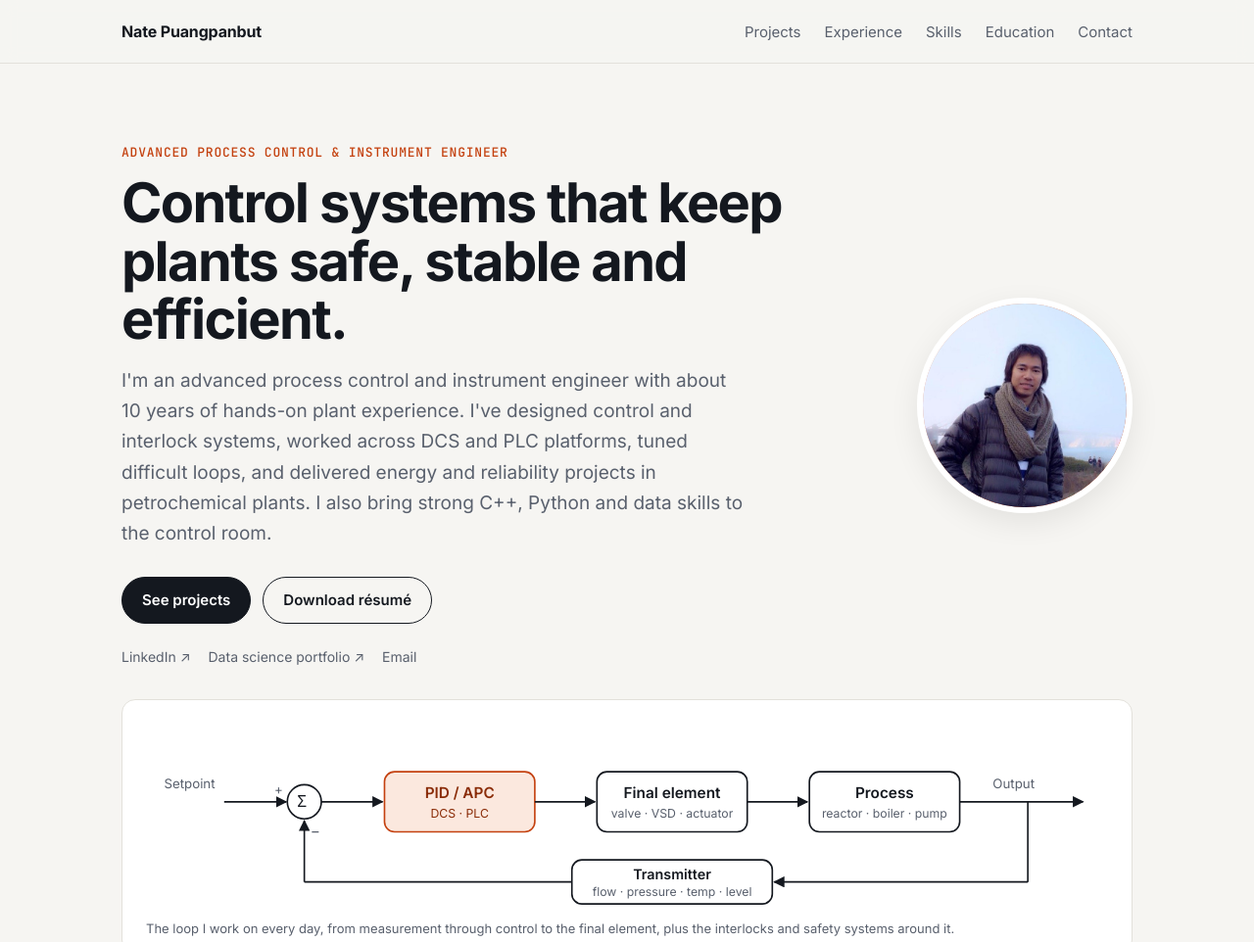
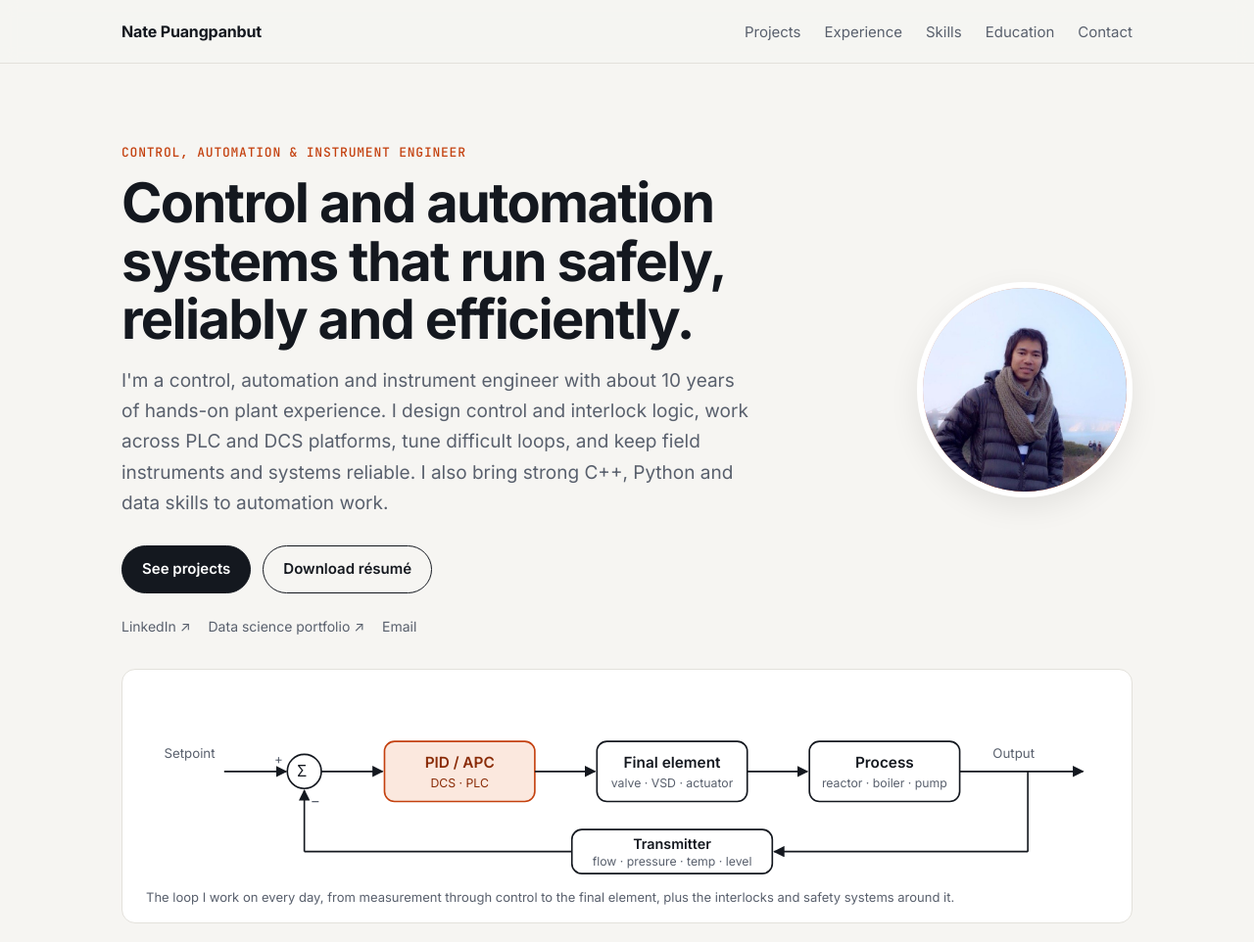
Before and after one commit to Suraporn/controls, a plain HTML site: page home.html in a window 1280 px wide. Shown: the top 962 px of the page at 98% size. Drawn offline with Linux system fonts and the light colour scheme.

Commit message:
Retitle: Control, Automation & Instrument Engineer
Co-Authored-By: Claude Opus 5.5 <noreply@anthropic.com>
Claude-Session: https://claude.ai/code/session_01UruXyFa6MFQ1Tx7dA4cFeC

```diff
--- a/home.html
+++ b/home.html
@@ -3,10 +3,10 @@
 <head>
 <meta charset="utf-8">
 <meta name="viewport" content="width=device-width, initial-scale=1">
-<title>Nate Puangpanbut | Advanced Process Control &amp; Instrument Engineer</title>
-<meta name="description" content="Advanced process control and instrument engineer with about 10 years of plant experience in DCS/PLC, control and interlock design, PID tuning, advanced process control and HVAC.">
-<meta property="og:title" content="Nate Puangpanbut | Advanced Process Control &amp; Instrument Engineer">
-<meta property="og:description" content="Control and automation design, DCS/PLC, PID tuning, advanced process control, energy savings and shutdown leadership.">
+<title>Nate Puangpanbut | Control, Automation &amp; Instrument Engineer</title>
+<meta name="description" content="Control, automation and instrument engineer with about 10 years of plant experience in PLC/DCS, control and interlock design, PID tuning, HVAC and field instrumentation.">
+<meta property="og:title" content="Nate Puangpanbut | Control, Automation &amp; Instrument Engineer">
+<meta property="og:description" content="Control and automation design, PLC/DCS, interlocks, PID tuning, instrumentation, energy savings and shutdown leadership.">
 <meta property="og:image" content="https://suraporn.github.io/Nate-Control-Website/images/profile.jpg">
 <link rel="icon" href="images/favicon.svg">
 <link rel="preconnect" href="https://fonts.googleapis.com">
@@ -22,9 +22,9 @@
 <main class="wrap" id="top">
 <section class="hero" style="padding-bottom:24px">
 <div>
-<div class="eyebrow">Advanced Process Control &amp; Instrument Engineer</div>
-<h1>Control systems that keep plants safe, stable and efficient.</h1>
-<p class="lead">I'm an advanced process control and instrument engineer with about 10 years of hands-on plant experience. I've designed control and interlock systems, worked across DCS and PLC platforms, tuned difficult loops, and delivered energy and reliability projects in petrochemical plants. I also bring strong C++, Python and data skills to the control room.</p>
+<div class="eyebrow">Control, Automation &amp; Instrument Engineer</div>
+<h1>Control and automation systems that run safely, reliably and efficiently.</h1>
+<p class="lead">I'm a control, automation and instrument engineer with about 10 years of hands-on plant experience. I design control and interlock logic, work across PLC and DCS platforms, tune difficult loops, and keep field instruments and systems reliable. I also bring strong C++, Python and data skills to automation work.</p>
 <div class="btns"><a class="btn primary" href="#work">See projects</a><a class="btn" href="files/resume.pdf" target="_blank">Download résumé</a></div>
 <div class="socials">
 <a href="https://www.linkedin.com/in/suraporn/" target="_blank" rel="noopener">LinkedIn ↗</a>
@@ -255,7 +255,7 @@
 
 <section id="contact">
 <div class="card contact">
-<div><h2>Let's talk</h2><p>I'm based in Vancouver, BC, and open to advanced process control, instrumentation and automation roles.</p></div>
+<div><h2>Let's talk</h2><p>I'm based in Vancouver, BC, and open to control, automation and instrumentation roles.</p></div>
 <div class="btns"><a class="btn primary" href="mailto:nate.puangpanbut@gmail.com">Email me</a><a class="btn" href="https://www.linkedin.com/in/suraporn/" target="_blank" rel="noopener">LinkedIn</a></div>
 </div>
 </section>
```
Also changed, not shown: 1 other file.
